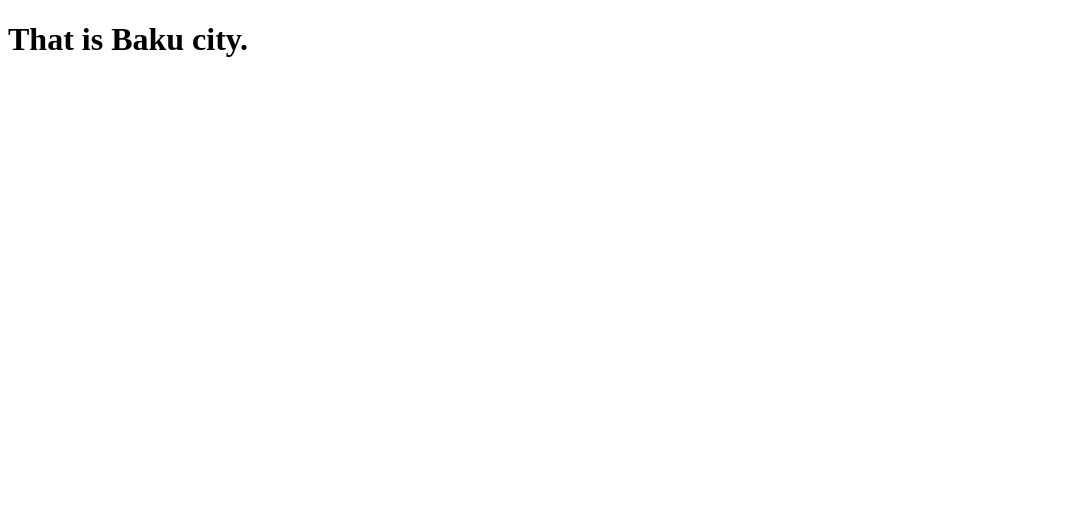
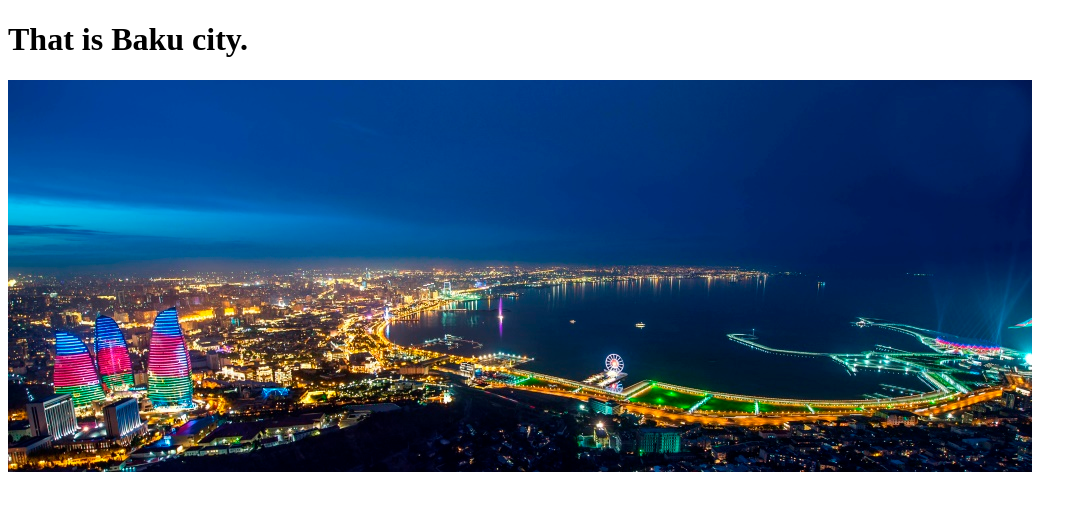
Before and after one commit to muradsalam/baku, a plain HTML site: page index.html in a window 1280 px wide. Shown: the whole page, without its empty margins (0-1087 px from the left). Drawn offline with Linux system fonts and the light colour scheme.

Commit message:
Photo of my city

```diff
--- a/index.html
+++ b/index.html
@@ -8,5 +8,6 @@
 </head>
 <body>
     <h1>That is Baku city.</h1>
+    <img src="Baku sekil.jpg" alt="">
 </body>
 </html>
```
Also changed, not shown: Baku sekil.jpg (added).
